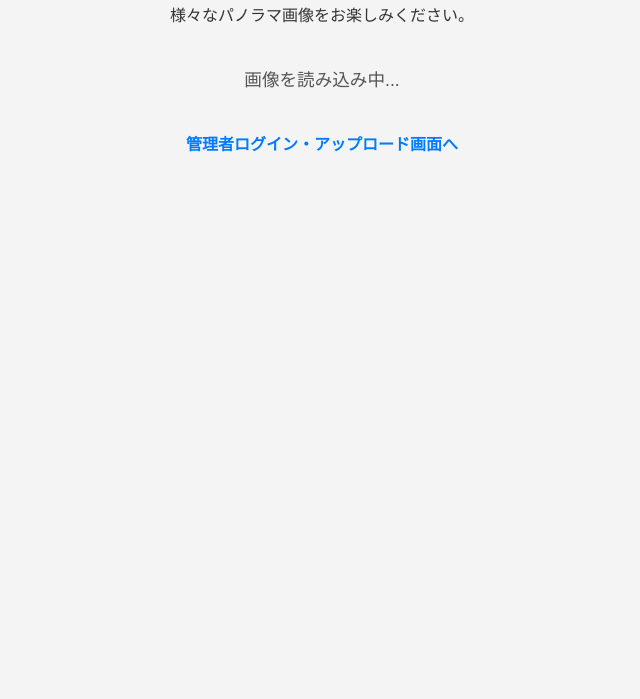
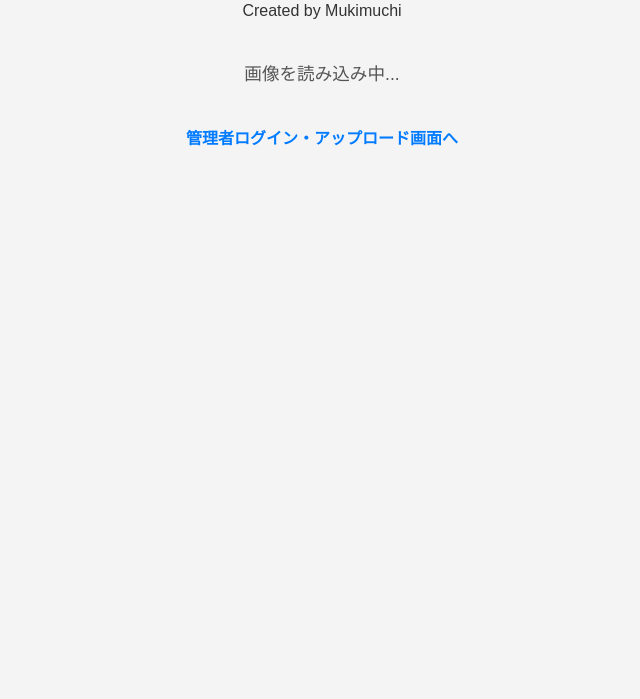
Before and after one commit to Mukimuchi/Panoramas, a plain HTML site: page index.html in a window 1280 px wide. Shown: the part 101-800 px from the top of the page, without its empty margins (318-958 px from the left). Drawn offline with Linux system fonts and the light colour scheme; no server answers.

Commit message:
fix: name

```diff
--- a/index.html
+++ b/index.html
@@ -88,7 +88,7 @@
 <body>
     <div class="header">
         <h1>360°パノラマギャラリー</h1>
-        <p>様々なパノラマ画像をお楽しみください。</p>
+        <p>Created by Mukimuchi</p>
     </div>
 
     <div id="loadingMessage">画像を読み込み中...</div>
```
